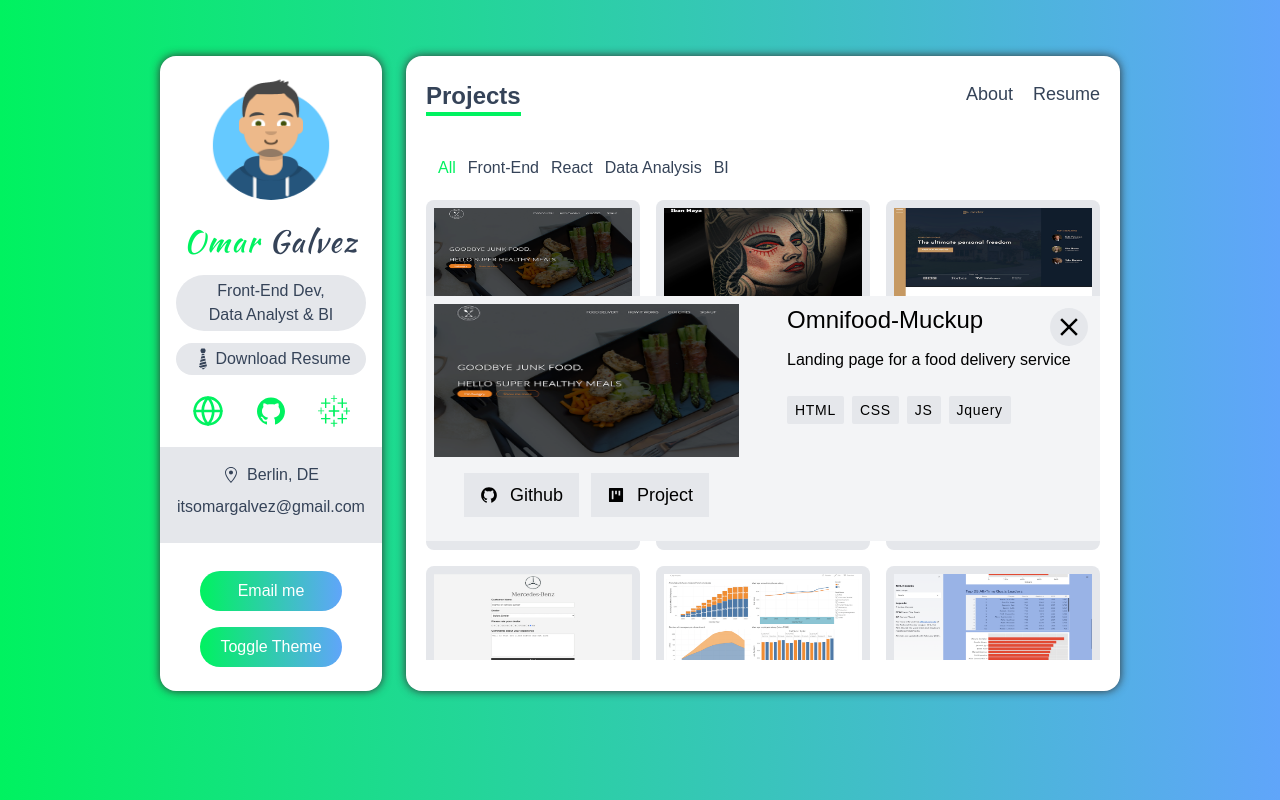
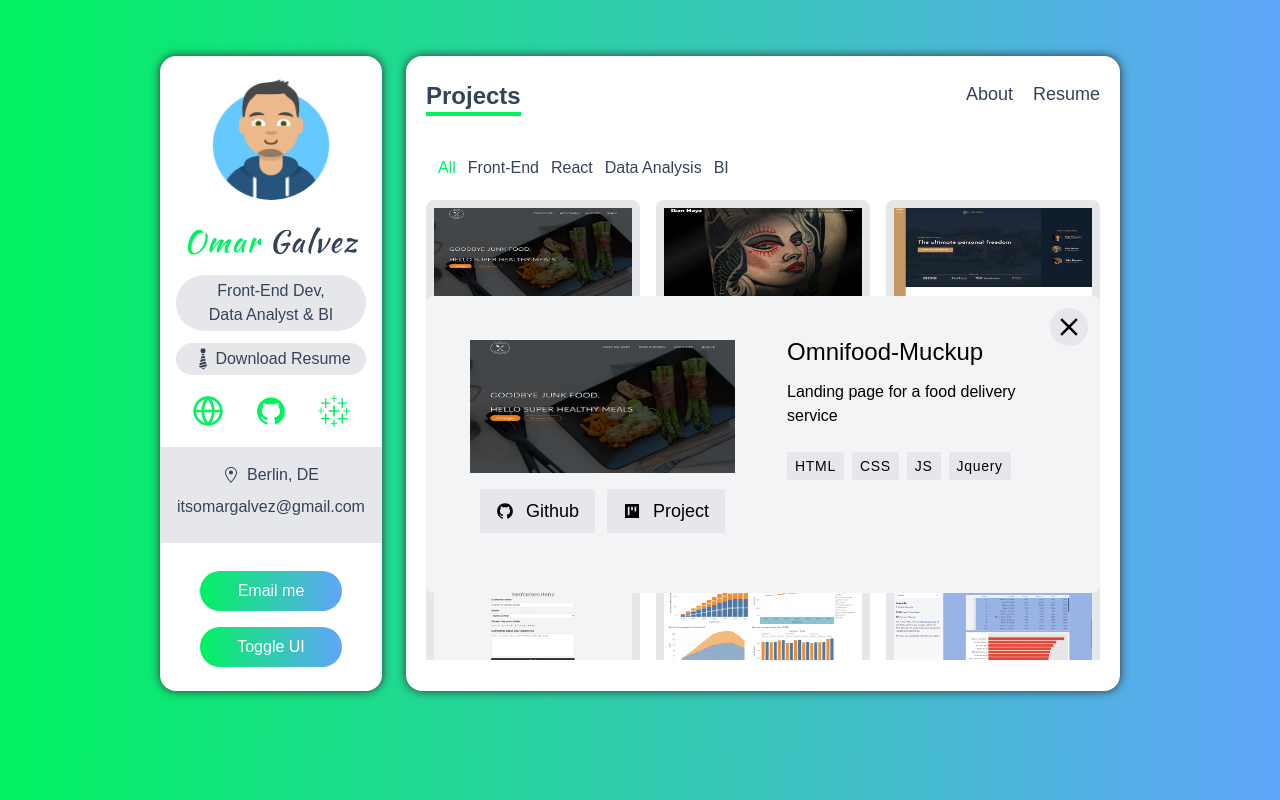
Before and after one commit to ogalvezg/portfolio, a Next.js app: page /projects in a window 1280 px wide. Both pictures are taken after a click on the picture 533 px from the left and 257 px from the top of the page. Built offline with nearby package versions, Linux system fonts and the light colour scheme.

Commit message:
projects changes

```diff
--- a/components/ProjectCard.tsx
+++ b/components/ProjectCard.tsx
@@ -5,7 +5,9 @@
 import Image from 'next/image'
 
 const ProjectCard:FunctionComponent<{
-    project:IProject
+    project:IProject;
+    showDetail:null | number,
+    setShowDetail:(id:null | number)=>void
 }> = ({
     project: {
         name,
@@ -15,10 +17,11 @@
         github_url,
         category,
         key_techs,
+        id,
     },
+    showDetail,
+    setShowDetail,
 }) => {
-
-    const [showDetail, setShowDetail] = useState(false);
 
     return (
         <div>
@@ -26,7 +29,7 @@
                 src={image_path}
                 alt={name}
                 className='cursor-pointer'
-                onClick={()=>setShowDetail(true)}
+                onClick={()=>setShowDetail(id)}
                 width='600'
                 height='300'
                 layout='responsive'
@@ -34,9 +37,9 @@
             />
             <p className='my-2 text-center'>{name}</p>
 
-            { showDetail && (
-                <div className='absolute left-0 z-10 grid w-full h-auto p-2 text-black bg-gray-100 top-24 bot md:grid-cols-2 gap-x-12 dark:text-white dark:bg-dark-100'>
-                    <div>
+            { showDetail === id && (
+                <div className='absolute left-0 z-10 grid w-full h-auto p-2 text-black bg-gray-100 rounded-lg md:p-10 top-24 bot md:grid-cols-2 gap-x-12 dark:text-white dark:bg-dark-100'>
+                    <div className='border-4 border-gray-100'>
                         <Image
                             src={image_path}
                             alt={name}
@@ -74,7 +77,7 @@
                         </div>
                     </div>
 
-                    <button onClick={()=>setShowDetail(false)}
+                    <button onClick={()=>setShowDetail(null)}
                         className='absolute p-1 bg-gray-200 rounded-full top-3 right-3 focus:outline-none dark:bg-dark-200'
                     >
                         <MdClose size={30} />
--- a/components/Sidebar.tsx
+++ b/components/Sidebar.tsx
@@ -68,7 +68,7 @@
             <button
                 onClick={changeTheme}
                 className="w-9/12 px-4 py-2 my-2 text-white rounded-full bg-gradient-to-r from-green to-blue-400">
-                Toggle Theme
+                Toggle UI
             </button>
         </div>
     )
--- a/data.ts
+++ b/data.ts
@@ -111,6 +111,7 @@
 ]
 export const projects:IProject[] = [
     {
+        id:1,
         name:'Omnifood-Muckup',
         description:'Landing page for a food delivery service',
         image_path:'/images/omnifood-muckup.png',
@@ -120,6 +121,7 @@
         key_techs: ['HTML', 'CSS', 'JS', 'Jquery'],
     },
     {
+        id:2,
         name:'Iban Maya Tattoo',
         description:'Website creating using CSS Grid and Flexbox',
         image_path:'/images/iban-maya.png',
@@ -129,6 +131,7 @@
         key_techs: ['HTML', 'Flexbox', 'CSS Grid', 'JS'],
     },
     {
+        id:3,
         name:'Real Estate Landing Page',
         description:'Nexter-Mockup webpage of a Real Estate Company created with CSS Grid',
         image_path:'/images/nexter-web.png',
@@ -138,6 +141,7 @@
         key_techs: ['Sass', 'CSS Grid'],
     },
     {
+        id:4,
         name:'Startup Expansion Analytics',
         description:'Interactive dashboard created using cross-database joins and Regression Modeling with Clustering.',
         image_path:'/images/startup-expansion.png',
@@ -147,6 +151,7 @@
         key_techs: ['Tableau', 'MySQL', 'Google Sheets'],
     },
     {
+        id:5,
         name:'Ticker Data App',
         description:'Stock Price App for the S&P 500 Index. Created with Python using Streamlit, Pandas, Yahoo Finance and Cufflinks libraries.',
         image_path:'/images/ticker-data.png',
@@ -156,6 +161,7 @@
         key_techs: ['Python', 'Google Sheets'],
     },
     {
+        id:6,
         name:'Cryptocurrency Tracker',
         description:' Crypto Tracker App made with React using Next.js and CoinGecko API. Just for tablets and desktop version.',
         image_path:'/images/crypto-tracker.png',
@@ -165,6 +171,7 @@
         key_techs: ['React', 'Next.js']
     },
     {
+        id:7,
         name:'Survey App',
         description:'Simple Survey App created with Python using Flask, PostgreSQL and Mailtrap',
         image_path:'/images/review-app.png',
@@ -174,6 +181,7 @@
         key_techs: ['Python', 'Flask', 'PostgreSQL'],
     },
     {
+        id:8,
         name:'Company Salary Report',
         description:'Dashbord Report created on Tableau and MySQL',
         image_path:'/images/salary-report.png',
@@ -183,6 +191,7 @@
         key_techs: ['Tableau', 'MySQL'],
     },
     {
+        id:9,
         name:'NHL Records App',
         description:'Multipage App created with Python, using Streamlit, Pandas and Matplotlib libraries.',
         image_path:'/images/nhl-app.png',
@@ -192,6 +201,7 @@
         key_techs: ['Python', 'Pandas', 'Streamlit', 'Matplotlib'],
     },
     {
+        id:10,
         name:'Bank Data Segmentation',
         description:'A Business Analysis using a Storyline created with a serie of dashboards reporting',
         image_path:'/images/bank-report.png',
@@ -201,6 +211,7 @@
         key_techs: ['Tableau', 'SQL'],
     },
     {
+        id:11,
         name:'Natours',
         description:'Website creating using Sass',
         image_path:'/images/natours.png',
@@ -210,12 +221,13 @@
         key_techs: ['HTML', 'Sass'],
     },
     {
+        id:12,
         name:'My Portfolio',
         description:'Portafolio Website created with React, Next.js and Tailwind CSS.',
         image_path:'/images/portfolio.png',
-        deployed_url:'https://share.streamlit.io/ogalvezg/records-nhl/main/main.py',
+        deployed_url:'https://myportfolio-gray.vercel.app/projects',
         github_url:'https://github.com/ogalvezg/portfolio',
         category: ['React'],
         key_techs: ['Next.js', 'Tailwind'],
     },
-]
+];
--- a/pages/projects.tsx
+++ b/pages/projects.tsx
@@ -8,6 +8,8 @@
 
     const [projects, setProjects] = useState(projectsData);
     const [active, setActive] = useState('All');
+
+    const [showDetail, setShowDetail] = useState<number | null>(null);
 
     const handlerFilterCategory = (category: Category | 'All') => {
         if (category === 'All') {
@@ -28,8 +30,14 @@
             <div className='relative grid grid-cols-12 gap-4 my-3'>
                 {
                     projects.map((project) => (
-                        <div className='col-span-12 p-2 bg-gray-200 rounded-lg sm:col-span-6 lg:col-span-4 dark:bg-dark-200'>
-                            <ProjectCard project={project} key={project.name}  />
+                        <div className='col-span-12 p-2 bg-gray-200 rounded-lg sm:col-span-6 lg:col-span-4 dark:bg-dark-200'
+                            key={project.name}
+                        >
+                            <ProjectCard
+                                project={project}
+                                showDetail={showDetail}
+                                setShowDetail={setShowDetail}
+                            />
                         </div>
                     ))
                 }
--- a/styles/globals.css
+++ b/styles/globals.css
@@ -8,3 +8,12 @@
   font-family: sans-serif;
   color: #354358;
 }
+
+::-webkit-scrollbar-thumb {
+  background-image: linear-gradient(to right bottom, #00f260, #0575e6);
+}
+
+::-webkit-scrollbar {
+  width: 8px;
+  height: 0px;
+}
--- a/types.ts
+++ b/types.ts
@@ -15,6 +15,7 @@
 }
 
 export interface IProject {
+    id: number,
     name: string;
     description: string;
     image_path: string;
```
